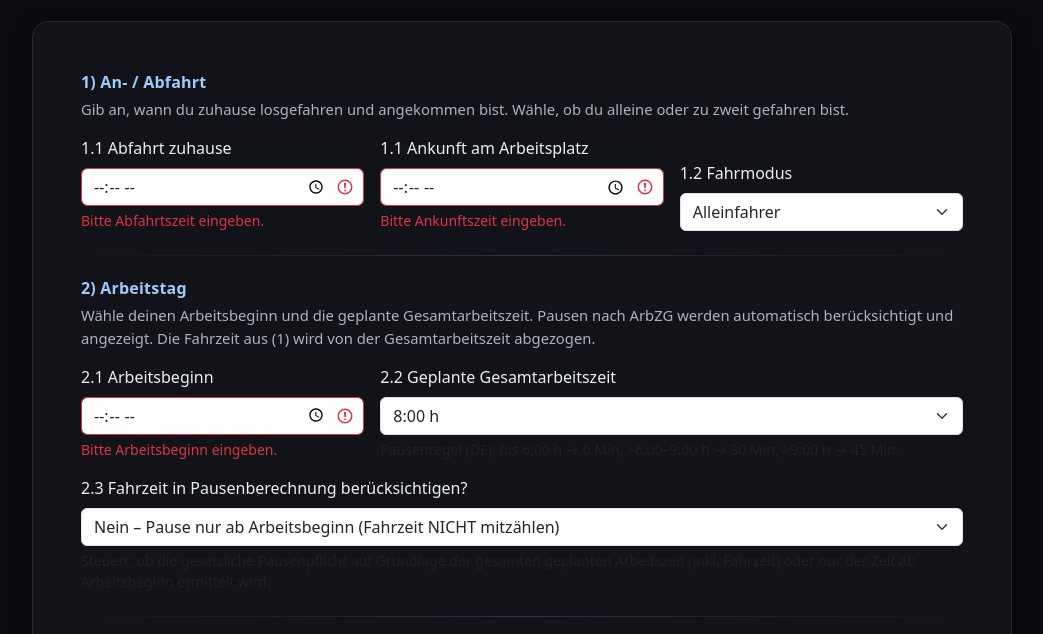
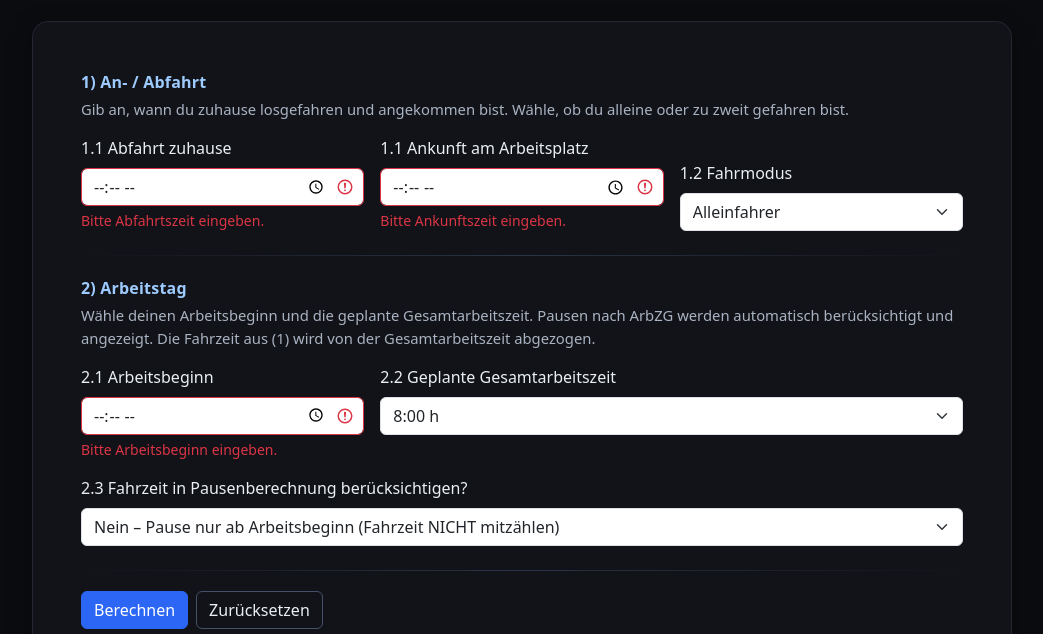
Before and after one commit to sebthecrab/Heimfahrt-Rechner, a plain HTML site: page index.html in a window 1280 px wide. Shown: the part 113-747 px from the top of the page, without its empty margins (118-1161 px from the left). Drawn offline with nearby package versions, Linux system fonts and the light colour scheme.

Commit message:
Update index.html

```diff
--- a/index.html
+++ b/index.html
@@ -172,9 +172,9 @@
                   <option value="11">11:00 h</option>
                   <option value="12">12:00 h</option>
                 </select>
-                <div class="form-text text-muted muted">
+                <!-- <div class="form-text text-muted muted">
                   Pausenregel (DE): bis 6:00 h → 0 Min, &gt;6:00–9:00 h → 30 Min, &gt;9:00 h → 45 Min.
-                </div>
+                </div>-->
               </div>
 
               <!-- NEU: Pausen-Basis (Fahrzeit einbeziehen?) -->
@@ -184,9 +184,6 @@
                   <option value="no" selected>Nein – Pause nur ab Arbeitsbeginn (Fahrzeit NICHT mitzählen)</option>
                   <option value="yes">Ja – Fahrzeit als Arbeitszeit mitzählen (Pausenpflicht kann höher sein)</option>
                 </select>
-                <div class="form-text text-muted muted">
-                  Steuert, ob die gesetzliche Pausenpflicht auf Grundlage der gesamten geplanten Arbeitszeit (inkl. Fahrzeit) oder nur der Zeit ab Arbeitsbeginn ermittelt wird.
-                </div>
               </div>
             </div>
           </div>
```
